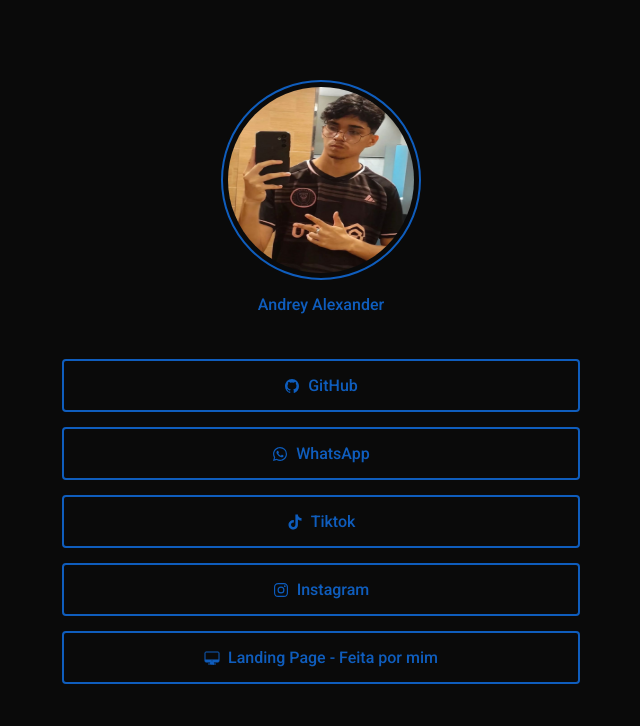
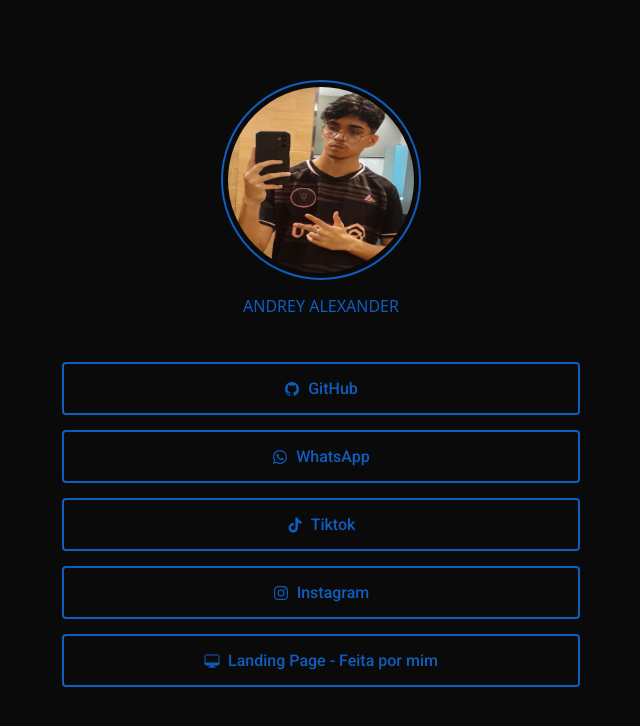
Before and after one commit to AndreyAlexander/Social-Links-Andrey, a plain HTML site: page index.html in a window 1280 px wide. Shown: the whole page, without its empty margins (319-959 px from the left). Drawn offline with nearby package versions, Linux system fonts and the light colour scheme.

Commit message:
style.css

```diff
--- a/style.css
+++ b/style.css
@@ -55,6 +55,8 @@ header img{
 }
 
 header p {
+    text-transform: uppercase;
+    font-family: system-ui, -apple-system, BlinkMacSystemFont, 'Segoe UI', Roboto, Oxygen, Ubuntu, Cantarell, 'Open Sans', 'Helvetica Neue', sans-serif;
     margin-block: 15px;
     color: var(--text-color);
     font-size: 16px;
```
